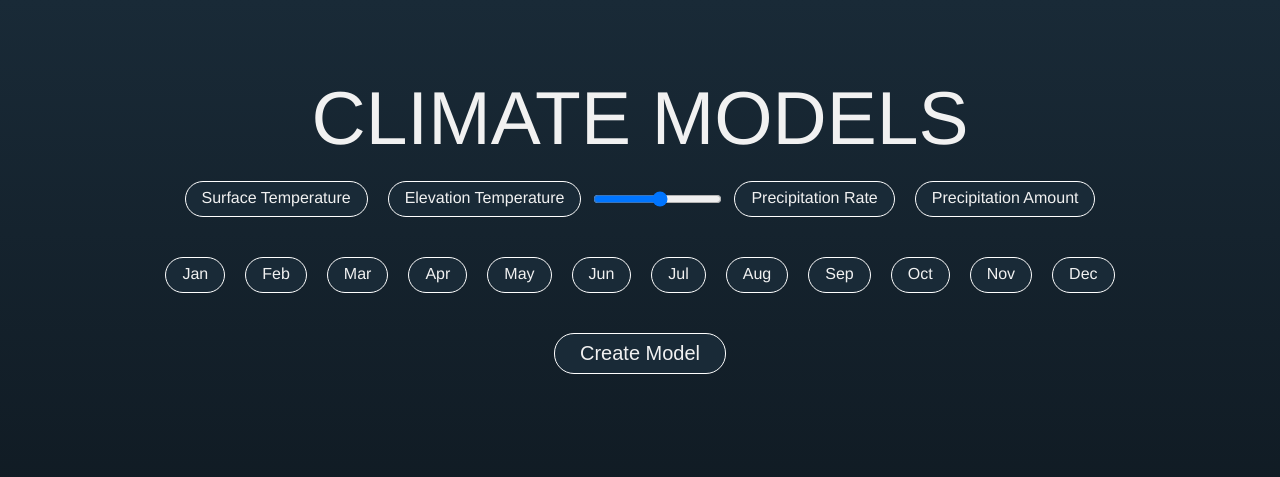
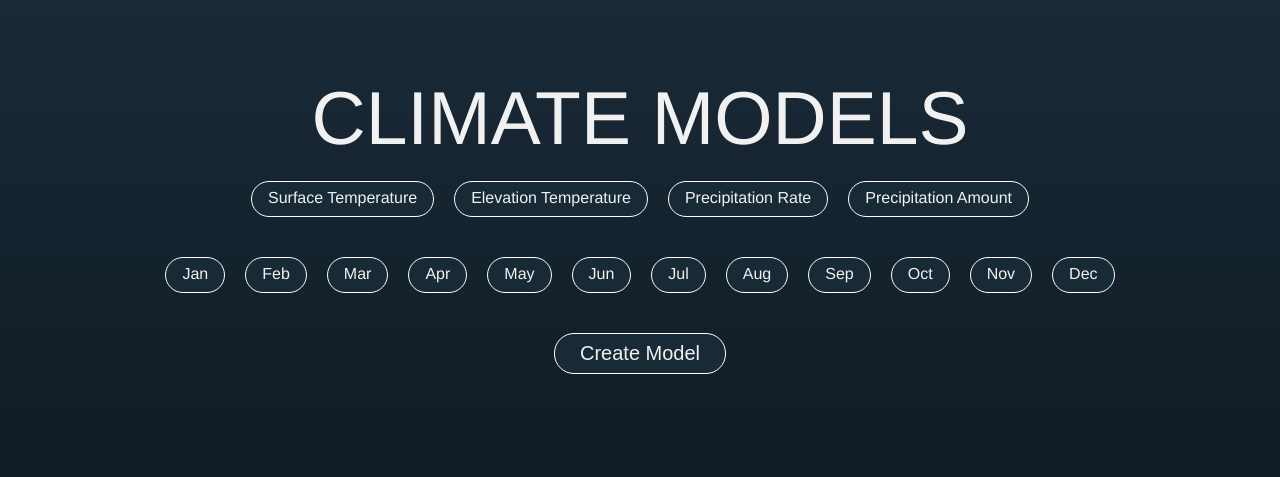
Before and after one commit to bsepaul/climate-models, a Flask app: page / in a window 1280 px wide. Shown: the top 477 px of the page. Run offline with Flask 2, Linux system fonts and the light colour scheme; some libraries are stand-ins or nearby versions.

Commit message:
Changing graph to radio buttons and adding in error catching for no months or graphs selected

```diff
--- a/website/static/script.js
+++ b/website/static/script.js
@@ -1,10 +1,10 @@
-function change_state(obj) {
-    if (obj.checked) {
-        //if checkbox is being checked, add a "checked" class
-        obj.parentNode.classList.add("checked");
-    }
-    else {
-        //else remove it
-        obj.parentNode.classList.remove("checked");
-    }
-}
+$(document).ready(function () {
+    $('input[type="radio"]').click(function () {
+        var graph = $(this).attr("value");
+        var target = $("." + graph);
+        console.log(graph)
+        console.log(target)
+        $(".options").not(target).hide();
+        $(target).show();
+    });
+});
--- a/website/static/styles.css
+++ b/website/static/styles.css
@@ -88,6 +88,41 @@ html {
     border-radius: 30px;
 }
 
+.graph-selection {
+    display: flex;
+    margin: auto;
+    justify-content: center;
+    padding: 10px;
+    flex-wrap: wrap;
+}
+
+.graph-selection input[type="radio"] {
+    display: none;
+}
+
+.graph-selection label {
+    display: inline-block;
+    height: 20px;
+    border: 1px solid white;
+    border-radius: 18px;
+    font-size: 16px;
+    padding: 7px 16px;
+    background: var(--darkBlue);
+    color: var(--white);
+    margin: 10px;
+    cursor: pointer;
+}
+
+.graph-selection input[type="radio"]:checked+label {
+    background: var(--white) !important;
+    color: var(--darkBlue) !important;
+}
+
+.graph-selection label:hover {
+    background: var(--blue);
+    transition-duration: 0.5s;
+}
+
 .graphs {
     display: grid;
     grid-template-columns: 100%;
@@ -97,11 +132,43 @@ html {
     margin-bottom: 100px;
 }
 
-.options {
+.month-selection {
     display: flex;
     margin: auto;
     justify-content: center;
     padding: 10px;
+    flex-wrap: wrap;
+}
+
+.month-selection input[type="checkbox"] {
+    display: none;
+}
+
+.month-selection label {
+    display: inline-block;
+    height: 20px;
+    border: 1px solid white;
+    border-radius: 18px;
+    font-size: 16px;
+    padding: 7px 16px;
+    background: var(--darkBlue);
+    color: var(--white);
+    margin: 10px;
+    cursor: pointer;
+}
+
+.month-selection input[type="checkbox"]:checked+label {
+    background: var(--white) !important;
+    color: var(--darkBlue) !important;
+}
+
+.month-selection label:hover {
+    background: var(--blue);
+    transition-duration: 0.5s;
+}
+
+.options {
+    display: none;
 }
 
 .pdf-link {
@@ -131,30 +198,12 @@ html {
     color: var(--white);
 }
 
-.select {
-    display: inline-block;
-    height: 20px;
-    border: 1px solid white;
-    border-radius: 18px;
-    font-size: 16px;
-    padding: 7px 16px;
-    background: var(--darkBlue);
-    color: var(--white);
-    margin: 10px;
-}
-
-.select:hover {
-    background: var(--blue);
-    transition-duration: 0.5s;
-}
-
-.select.checked {
-    background: var(--white);
-    color: var(--darkBlue);
-}
-
-.select input {
-    display: none;
+.section {
+    display: flex;
+    margin: auto;
+    justify-content: center;
+    padding: 10px;
+    flex-wrap: wrap;
 }
 
 .title {
--- a/website/templates/base.html
+++ b/website/templates/base.html
@@ -6,8 +6,8 @@
         <meta name="viewport" content="width=device-width, initial-scale=1" />
         <link rel="stylesheet" href="{{ url_for('static', filename='styles.css') }}">
         <link rel="icon" href="{{url_for('static', filename='globe.png')}}">
+        <script type="text/javascript" src="http://ajax.googleapis.com/ajax/libs/jquery/1.5/jquery.min.js"></script>
         <script type="text/javascript" src="{{url_for('static', filename='script.js')}}"></script>
-        <script type="text/javascript" src="http://ajax.googleapis.com/ajax/libs/jquery/1.5/jquery.min.js"></script>
         <title>
                 Climate Models
         </title>
@@ -17,48 +17,54 @@
         <div class="content">
                 <div class="title">CLIMATE MODELS</div>
                 <form method="POST">
-                        <div class="options">
-                                <label class="select"><input onchange="change_state(this)" type="checkbox"
-                                                name="sfcTemp" id="sfcTemp" /> Surface Temperature </label>
-                                <label class="select"><input onchange="change_state(this)" type="checkbox"
-                                                name="tempElev" id="tempElev" /> Elevation Temperature </label>
-                                <input type="range" min="0" max="29" value="15" name="elevation" id="elevation">
-                                <label class="select"><input onchange="change_state(this)" type="checkbox"
-                                                name="pcpRate" id="pcpRate" /> Precipitation Rate </label>
-                                <label class="select"><input onchange="change_state(this)" type="checkbox"
-                                                name="pcpAmnt" id="pcpAmnt" /> Precipitation Amount </label>
+                        <div class="graph-selection">
+
+                                <input type="radio" name="graphType" value="sfcTemp" id="sfcTemp">
+                                <label for="sfcTemp">Surface Temperature</label>
+
+                                <input type="radio" name="graphType" value="tempElev" id="tempElev">
+                                <label for="tempElev">Elevation Temperature</label>
+
+                                <input type="radio" name="graphType" value="pcpRate" id="pcpRate">
+                                <label for="pcpRate">Precipitation Rate</label>
+
+                                <input type="radio" name="graphType" value="pcpAmnt" id="pcpAmnt">
+                                <label for="pcpAmnt">Precipitation Amount</label>
                         </div>
-                        <div class="options">
-                                <label class="select"><input onchange="change_state(this)" type="checkbox" name="01"
-                                                id="jan" /> Jan </label>
-                                <label class="select"><input onchange="change_state(this)" type="checkbox" name="02"
-                                                id="feb" /> Feb </label>
-                                <label class="select"><input onchange="change_state(this)" type="checkbox" name="03"
-                                                id="mar" /> Mar </label>
-                                <label class="select"><input onchange="change_state(this)" type="checkbox" name="04"
-                                                id="apr" /> Apr </label>
-                                <label class="select"><input onchange="change_state(this)" type="checkbox" name="05"
-                                                id="may" /> May </label>
-                                <label class="select"><input onchange="change_state(this)" type="checkbox" name="06"
-                                                id="jun" /> Jun </label>
-                                <label class="select"><input onchange="change_state(this)" type="checkbox" name="07"
-                                                id="jul" /> Jul </label>
-                                <label class="select"><input onchange="change_state(this)" type="checkbox" name="08"
-                                                id="aug" /> Aug </label>
-                                <label class="select"><input onchange="change_state(this)" type="checkbox" name="09"
-                                                id="sep" /> Sep </label>
-                                <label class="select"><input onchange="change_state(this)" type="checkbox" name="10"
-                                                id="oct" /> Oct </label>
-                                <label class="select"><input onchange="change_state(this)" type="checkbox" name="11"
-                                                id="nov" /> Nov </label>
-                                <label class="select"><input onchange="change_state(this)" type="checkbox" name="12"
-                                                id="dec" /> Dec </label>
+                        <div class="sfcTemp options">
+                                <div class="section"></div>
                         </div>
-                        <div class="options">
+                        <div class="tempElev options">
+                                <div class="section">
+                                        <input type="range" min="0" max="29" value="15" name="elevation" id="elevation">
+                                </div>
+                        </div>
+                        <div class="pcpRate options">
+                                <div class="section"></div>
+                        </div>
+                        <div class="pcpAmnt options">
+                                <div class="section"></div>
+                        </div>
+
+                        <div class="month-selection">
+                                <input type="checkbox" name="month" value="01" id="jan" /><label for="jan">Jan</label>
+                                <input type="checkbox" name="month" value="02" id="feb" /><label for="feb">Feb</label>
+                                <input type="checkbox" name="month" value="03" id="mar" /><label for="mar">Mar</label>
+                                <input type="checkbox" name="month" value="04" id="apr" /><label for="apr"> Apr </label>
+                                <input type="checkbox" name="month" value="05" id="may" /><label for="may"> May </label>
+                                <input type="checkbox" name="month" value="06" id="jun" /><label for="jun">Jun</label>
+                                <input type="checkbox" name="month" value="07" id="jul" /><label for="jul">Jul</label>
+                                <input type="checkbox" name="month" value="08" id="aug" /><label for="aug">Aug</label>
+                                <input type="checkbox" name="month" value="09" id="sep" /><label for="sep">Sep</label>
+                                <input type="checkbox" name="month" value="10" id="oct" /><label for="oct">Oct</label>
+                                <input type="checkbox" name="month" value="11" id="nov" /><label for="nov">Nov</label>
+                                <input type="checkbox" name="month" value="12" id="dec" /><label for="dec">Dec</label>
+                        </div>
+                        <div class="section">
                                 <button type="submit" class="button" id="createModel">Create Model</button>
                         </div>
                 </form>
-                <div class="options">
+                <div class="section">
                         <!-- Insert graphs below this line -->
                         {% block graph_container %}
                         {% endblock %}
--- a/website/views.py
+++ b/website/views.py
@@ -12,6 +12,10 @@ def home():
         # Get the list of html strings, each representing one graph, using the render function (render.py)
         renders = render(request.form)
 
+        # if user did not select a graph type or any months don't render the graph
+        if renders == None:
+            return render_template('home.html')
+
         # Pass the list of graphs into the graph.html template
         return render_template('graphs.html', renders=zip(renders["graphs"], renders["pdfs"]))
 
```
Also changed, not shown: website/render.py (+10 -22 lines).
